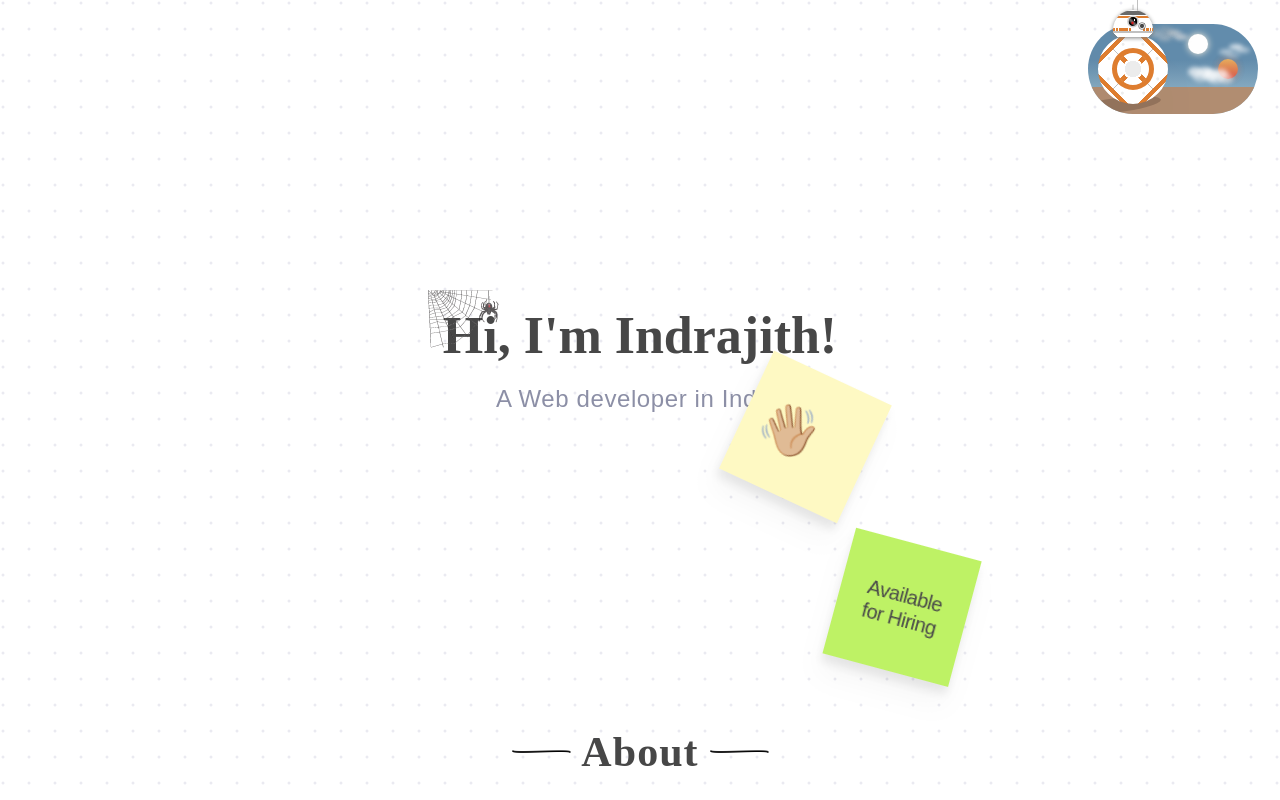
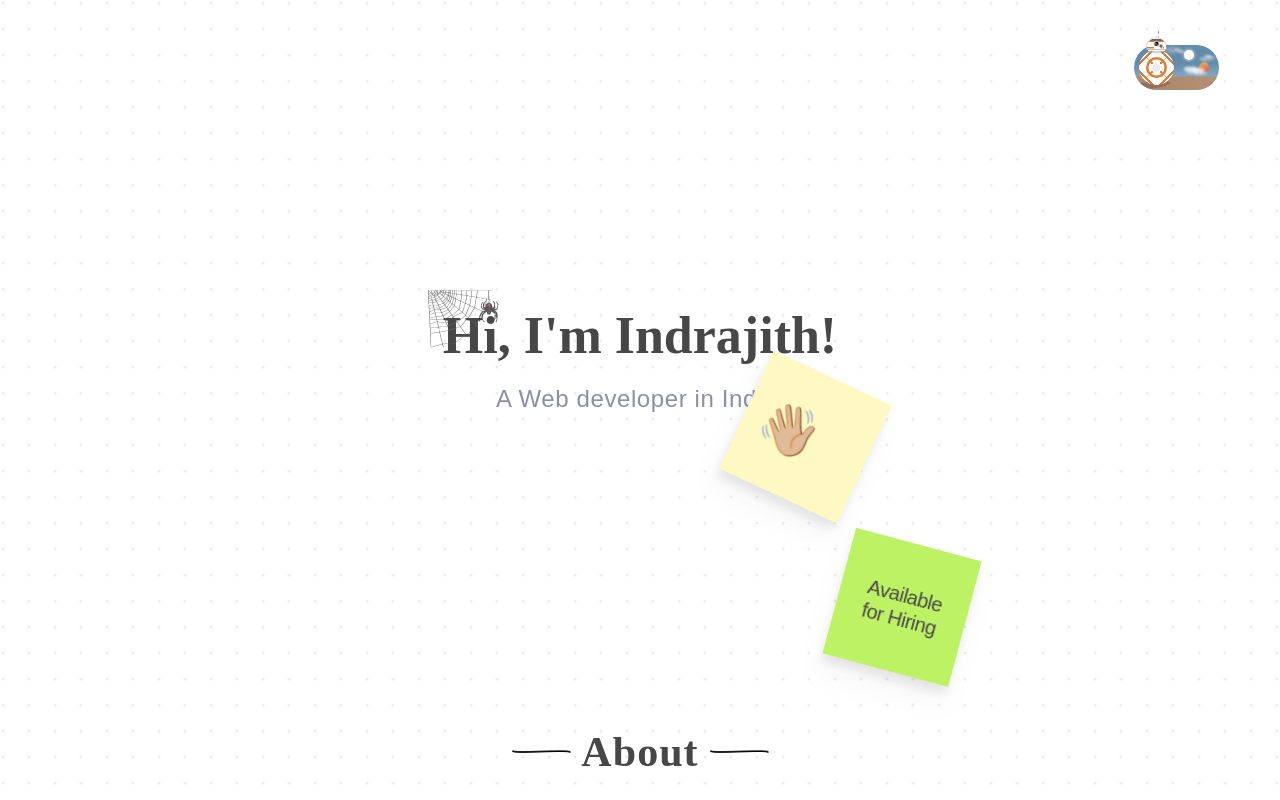
Before and after one commit to J-dev740/Protfolio, a React (Vite) app: page / in a window 1280 px wide. Shown: the top 800 px of the page. Built offline with nearby package versions, Linux system fonts and the light colour scheme; a web font is replaced by a local one.

Commit message:
scaled the toggle button

```diff
--- a/src/components/text.tsx
+++ b/src/components/text.tsx
@@ -4,7 +4,7 @@ import '../App.css'
 const Test = () => {
   return (
     /* From Uiverse.io by Galahhad */
-<label className=" flex absolute w-[200px] h-[100px] p-2 mt-4 top-0 right-0 bb8-toggle">
+<label className=" flex  scale-50 absolute w-[200px] h-[100px] p-2 mt-4 top-0 right-0 bb8-toggle">
       <input className="bb8-toggle__checkbox" type="checkbox"/>
       <div className="bb8-toggle__container">
         <div className="bb8-toggle__scenery">
```
